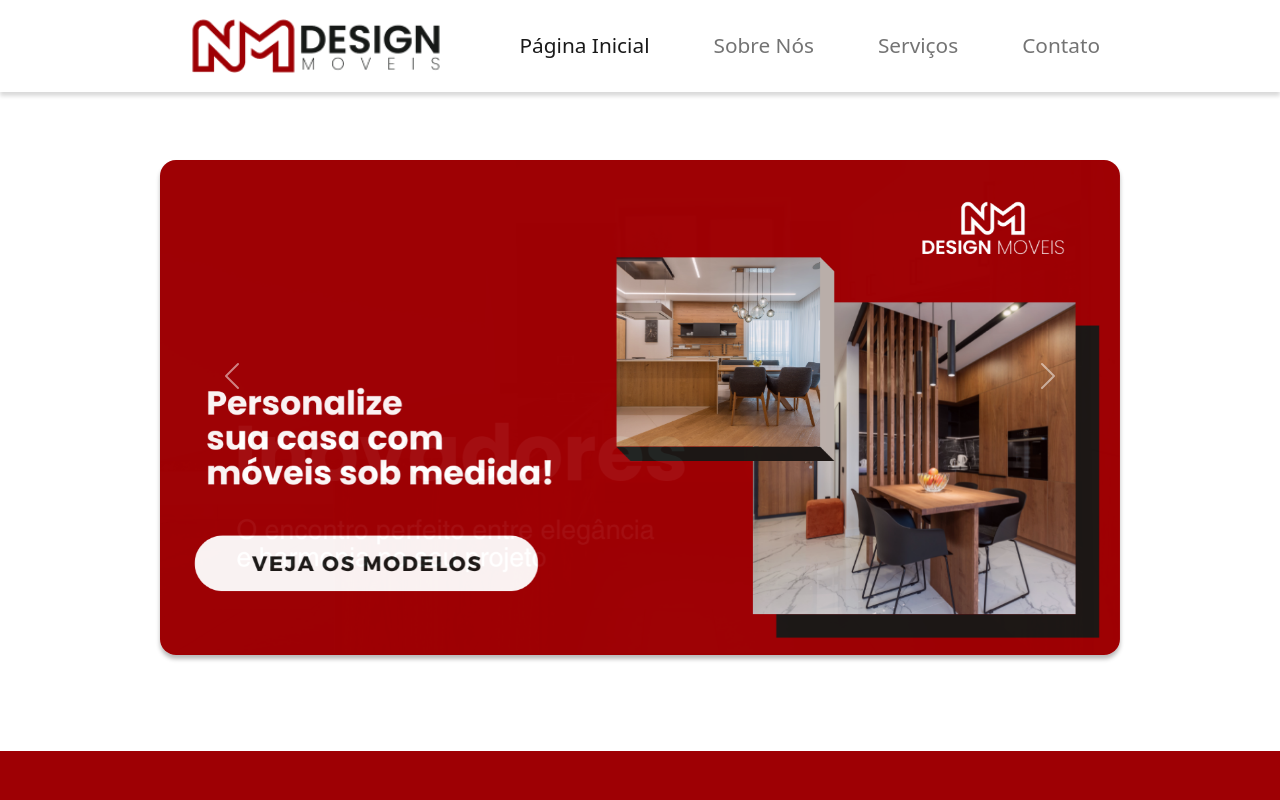
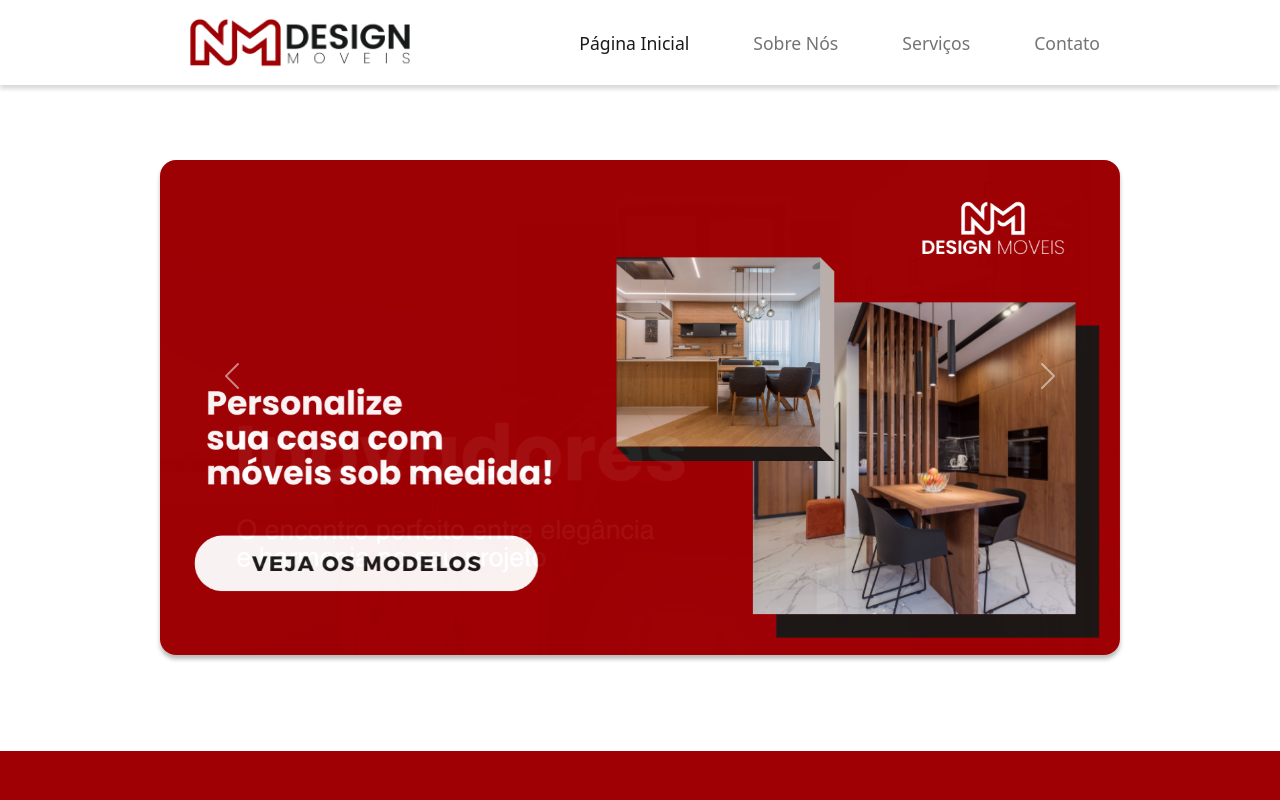
Before and after one commit to Rafaergalvao/NMmoveis, a plain HTML site: page index.html in a window 1280 px wide. Shown: the top 800 px of the page. Drawn offline with nearby package versions, Linux system fonts and the light colour scheme.

Commit message:
Add files via upload

```diff
--- a/index.html
+++ b/index.html
@@ -20,12 +20,12 @@
     <!-- place navbar here -->
     <nav class="navbar col-12 position-fixed navbar-expand-lg navbar-light bg-white" style="z-index: 999; box-shadow: 0px 4px 4px rgba(0, 0, 0, 0.15); ">
         <div class="container-fluid col-9 m-auto">
-          <img class="navbar-brand m-auto" src="https://raw.githubusercontent.com/Rafaergalvao/NMmoveis/main/Componentes/Logo.png" alt="" style="width: 18rem; padding-top: 0.5rem; padding-bottom: 0.5rem; cursor: pointer;">
+          <img class="navbar-brand m-auto" src="https://raw.githubusercontent.com/Rafaergalvao/NMmoveis/main/Componentes/Logo.png" alt="" style="width: 16rem; padding-top: 0.5rem; padding-bottom: 0.5rem; cursor: pointer;">
           <button class="navbar-toggler" type="button" data-bs-toggle="collapse" data-bs-target="#navbarNav" aria-controls="navbarNav" aria-expanded="false" aria-label="Toggle navigation">
             <span class="navbar-toggler-icon"></span>
           </button>
           <div class="collapse navbar-collapse" id="navbarNav">
-            <ul class="navbar-nav ms-auto mb-5 mb-lg-0 col-0 gap-5" style="font-size: 1.3rem;">
+            <ul class="navbar-nav ms-auto mb-5 mb-lg-0 col-0 gap-5" style="font-size: 1.1rem;">
               <li class="nav-item">
                 <a class="nav-link active" aria-current="page" href="#">Página Inicial</a>
               </li>
@@ -117,7 +117,7 @@
       <section id="sobre" class="">
         <div id="conteudo-sobre" class="col-9 m-auto">
         <div id="texto-sobre" class="">
-          <img src="https://raw.githubusercontent.com/Rafaergalvao/NMmoveis/main/Componentes/ontato.png" id="img_contato" alt="...">
+          <img src="https://raw.githubusercontent.com/Rafaergalvao/NMmoveis/main/Componentes/contato.png" id="img_contato" alt="...">
         </div>
         <div class="contato_form">
             <h1 class="chamada_contato">Solicitação de contato</h1>
```
